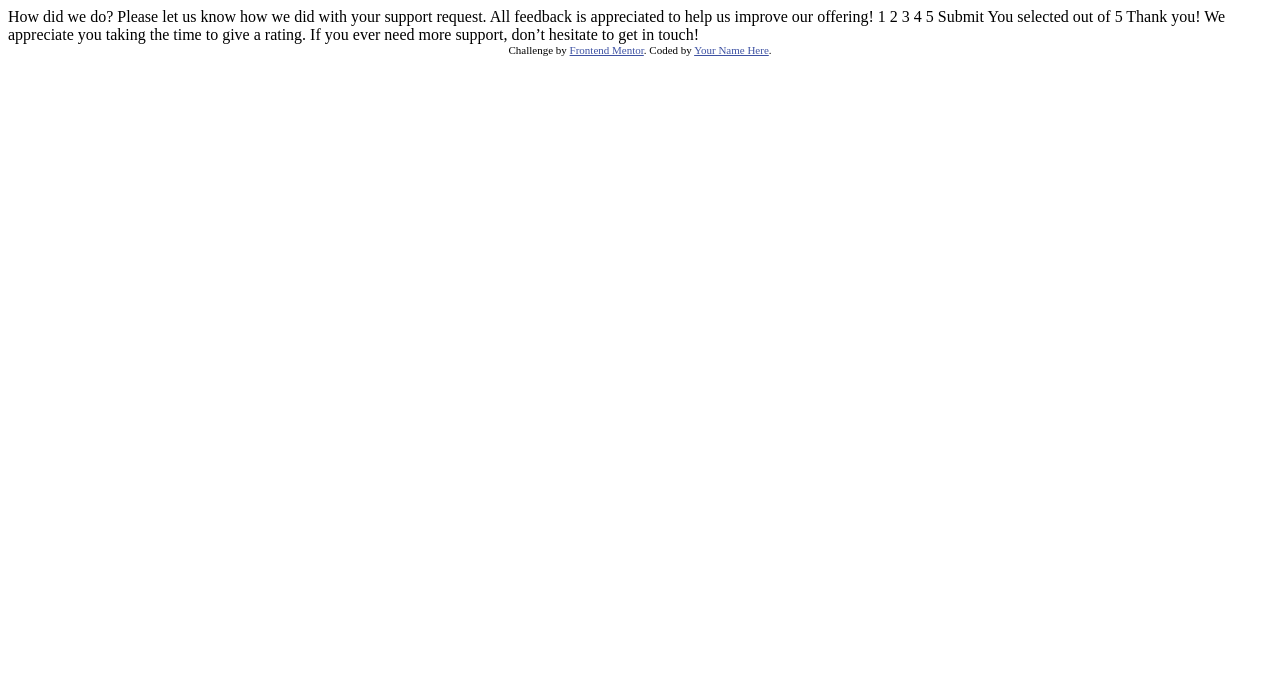
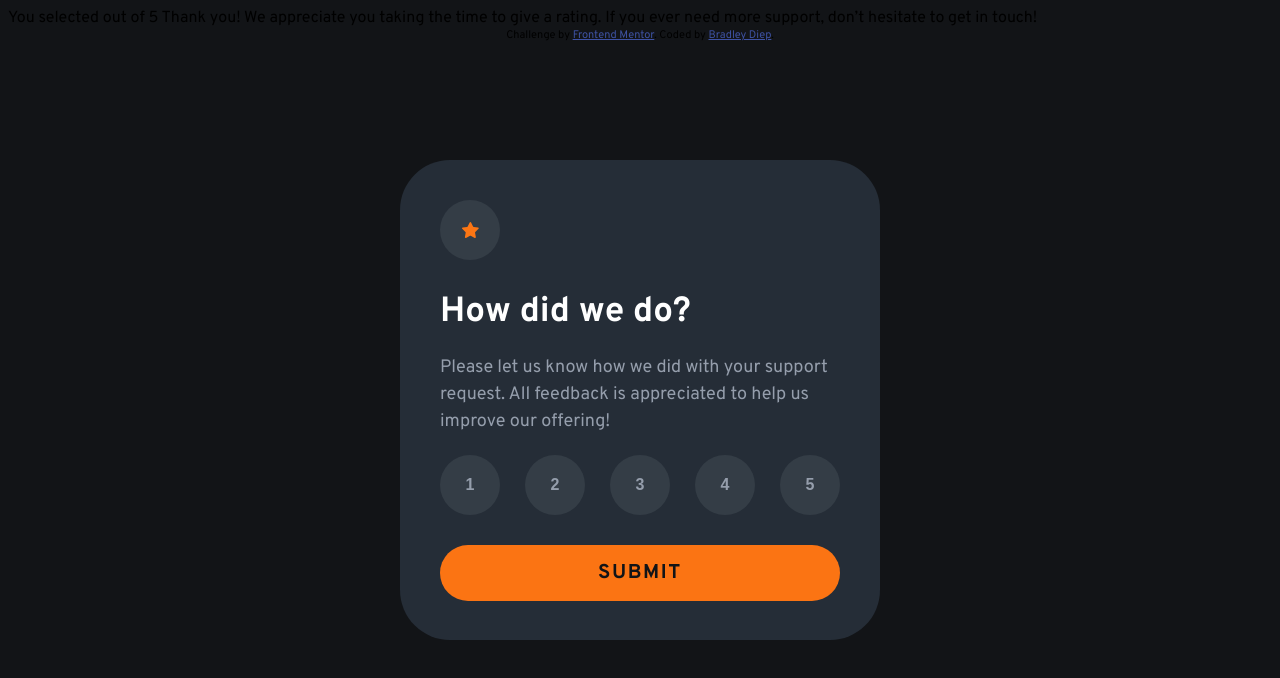
Before and after one commit to Midknightsnack/interactive-rating-component-main, a plain HTML site: page index.html in a window 1280 px wide. Drawn offline with Linux system fonts and the light colour scheme.

Commit message:
finished first section

```diff
--- a/index.html
+++ b/index.html
@@ -5,6 +5,10 @@
   <meta name="viewport" content="width=device-width, initial-scale=1.0"> <!-- displays site properly based on user's device -->
 
   <link rel="icon" type="image/png" sizes="32x32" href="./images/favicon-32x32.png">
+  <link rel="stylesheet" href="styles.css">
+  <link rel="preconnect" href="https://fonts.googleapis.com">
+  <link rel="preconnect" href="https://fonts.gstatic.com" crossorigin>
+  <link href="https://fonts.googleapis.com/css2?family=Overpass:ital,wght@0,100..900;1,100..900&display=swap" rel="stylesheet">
 
   <title>Frontend Mentor | Interactive rating component</title>
 
@@ -15,17 +19,30 @@
   </style>
 </head>
 <body>
+  <div class="rating-container">
 
     <!-- Rating state start -->
+    <div class="star-icon">
+      <img src="images/icon-star.svg" alt="star icon">
+    </div>
 
-  How did we do?
+    <div class="question">How did we do?</div>
 
+    <div class="desc">
       Please let us know how we did with your support request. All feedback is appreciated
     to help us improve our offering!
+    </div>
 
-  1 2 3 4 5
+    <div class="rating-numbers">
+      <button class="rating-button">1</button>
+      <button class="rating-button">2</button>
+      <button class="rating-button">3</button>
+      <button class="rating-button">4</button>
+      <button class="rating-button">5</button>
+    </div>
 
-  Submit
+    <div class="submit-button">SUBMIT</div>
+  </div>
 
     <!-- Rating state end -->
 
@@ -38,12 +55,11 @@
     We appreciate you taking the time to give a rating. If you ever need more support,
     don’t hesitate to get in touch!
 
+  <script src="script.js"></script>
     <!-- Thank you state end -->
-
-
   <div class="attribution">
     Challenge by <a href="https://www.frontendmentor.io?ref=challenge" target="_blank">Frontend Mentor</a>.
-    Coded by <a href="#">Your Name Here</a>.
+    Coded by <a href="#">Bradley Diep</a>.
   </div>
 </body>
 </html>
--- /dev/null
+++ b/script.js
@@ -0,0 +1,23 @@
+// const btnEl = document.querySelector('.rating-button');
+
+// btnEl.addEventListener('click', ()=> {
+//     btnEl.classList.add('special');
+// });
+
+const btnElList = document.querySelectorAll('.rating-button');
+
+btnElList.forEach(btnEl => {
+    btnEl.addEventListener('click', () => {
+        document.querySelector('.special')?.classList.remove('special');
+        btnEl.classList.add('special');
+    });
+});
+
+// const buttons = document.querySelectorAll('.rating-button');
+
+// buttons.forEach(button => {
+//     button.addEventListener('click', function() {
+//         buttons.forEach(btn => btn.classList.remove('special')); // Remove active from all
+//         this.classList.add('special'); // Add active to clicked button
+//     });
+// });
--- /dev/null
+++ b/styles.css
@@ -0,0 +1,103 @@
+body{
+    background-color: hsl(216, 12%, 8%);
+    font-family: "Overpass", sans-serif;
+}
+
+.rating-container{
+    background-color: hsl(213, 19%, 18%);
+    border-radius: 50px;
+    margin: auto;
+    width: 400px;
+    height: 400px;
+    overflow: hidden;
+
+    position: absolute;
+    top: 0; /*if we're to put a value like 10, the box would move 10 (idk the units) downward, to make space at the top*/
+    bottom: 0;
+    left: 0;
+    right: 0;
+    padding: 40px;
+}
+
+.star-icon{
+    background-color: hsl(212, 15%, 24%);
+    border-radius: 50%;
+    height: 60px;
+    width: 60px;
+    display: flex;
+
+    justify-content: center;
+    align-items: center;
+}
+
+.question{
+    color: hsl(0, 0%, 100%);
+    font-weight: 700;
+    font-size: 35px;
+    padding-top: 30px;
+    padding-bottom: 20px;
+}
+
+.desc{
+    color: hsl(217, 12%, 63%);
+    font-weight: 400;
+    font-size: 18px;
+    line-height: 1.5;
+    padding-bottom: 20px;
+}
+
+.rating-numbers{
+    display: flex;
+    justify-content: space-between;
+    padding-bottom: 30px;
+}
+
+.rating-button{
+    background-color: hsl(212, 15%, 24%);
+    color: hsl(217, 12%, 63%);
+    font-weight: 700;
+    font-size: 16px;
+    border-radius: 50%;
+    height: 60px;
+    width: 60px;
+    display: flex;
+    border: none;
+
+    justify-content: center;
+    align-items: center;
+}
+
+.rating-button:hover{
+    background-color: hsl(25, 97%, 53%);
+    color:hsl(216, 12%, 8%);
+    cursor: pointer;
+}
+
+/* .rating-button:focus{
+    background-color: hsl(0, 0%, 100%);
+    color:hsl(216, 12%, 8%);
+} */
+
+.special{
+    background-color: hsl(0, 0%, 100%);
+    color:hsl(216, 12%, 8%);
+}
+
+.submit-button{
+    font-size: 20px;
+    font-weight: 700;
+    text-align: center;
+    padding: 15px 40px;
+    border-radius: 40px;
+    justify-content: center;
+    align-items: center;
+    letter-spacing: 0.1rem;
+
+    background-color:hsl(25, 97%, 53%);
+    color:hsl(216, 12%, 8%);
+}
+
+.submit-button:hover{
+    background-color: hsl(0, 0%, 100%);
+    cursor: pointer;
+}
```
Lines whose indentation alone changed are shown as unchanged.
